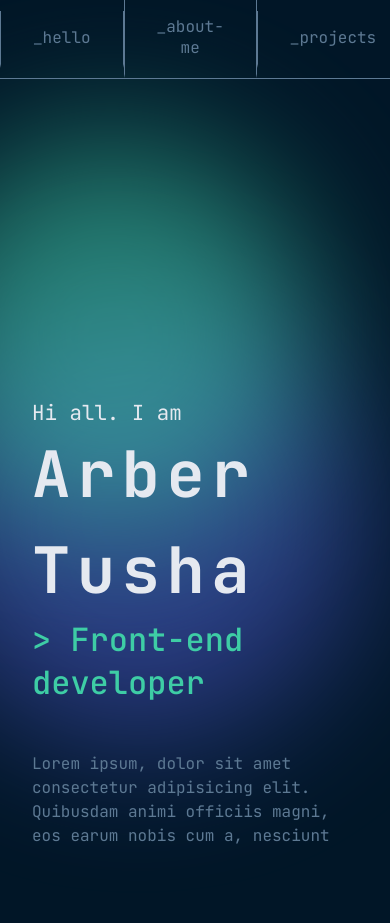
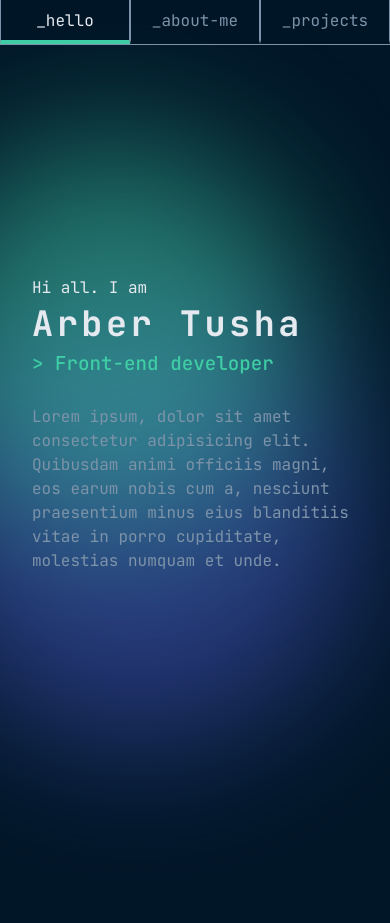
Before and after one commit to ArberTu474/glow-code-plus-portfolio-website, a plain HTML site: page index.html in a window 390 px wide. Shown: the top 923 px of the page. Drawn offline with Linux system fonts and the light colour scheme.

Commit message:
Added mobile styles and animation styles

```diff
--- a/index.html
+++ b/index.html
@@ -7,7 +7,6 @@
     <title>Portfolio</title>
   </head>
   <body>
-    <section class="first-page">
     <nav>
       <div class="container">
         <div class="links">
@@ -18,27 +17,28 @@
       </div>
     </nav>
 
+    <section class="first-page">
       <div class="circle second"></div>
       <div class="circle first"></div>
 
       <div class="container hero" id="hero">
-        <div class="hero-content"></div>
+        <div class="hero-content">
           <p class="hero-greeting">Hi all. I am</p>
           <h1 class="hero-name">Arber Tusha</h1>
           <p class="hero-job">> Front-end developer</p>
           <p class="hero-description">
             Lorem ipsum, dolor sit amet consectetur adipisicing elit. Quibusdam
             animi officiis magni, eos earum nobis cum a, nesciunt praesentium
-          minus eius blanditiis vitae in porro cupiditate, molestias numquam et
-          unde.
+            minus eius blanditiis vitae in porro cupiditate, molestias numquam
+            et unde.
           </p>
+        </div>
       </div>
     </section>
 
     <!------------------------------ Skills ------------------------------>
     <section class="skills section" id="skills">
       <div class="container">
-
         <!------------------------------ Skills Description ------------------------------>
         <div class="skills-header">
           <h2 class="title">About me</h2>
--- a/styles.css
+++ b/styles.css
@@ -1,12 +1,14 @@
 :root {
   --clr-primary: #3ecda5;
+  --clr-primary-transparent: #3ecda46e;
   --clr-secondary: #4d5bce;
 
   --clr-background: #011627;
+  --clr-background-transparent: #01162798;
 
   --clr-text: #e5e9f0;
   --clr-text-dark: #1a160f;
-  --clr-text-dimmer: #5d7993;
+  --clr-text-dimmer: #7d93a9;
 }
 
 /* jetbrains-mono */
@@ -88,6 +90,11 @@ li {
 
 nav {
   border-bottom: 1px solid var(--clr-text-dimmer);
+  position: sticky;
+  top: 0;
+  z-index: 100;
+  backdrop-filter: blur(16px);
+  background-color: var(--clr-background-transparent);
 }
 
 .logo {
@@ -111,22 +118,16 @@ nav {
   border-bottom: 4px solid transparent;
 }
 
-.links a .selected {
-  padding: 1em 2em;
-  border-left: 1px solid var(--clr-text-dimmer);
-  border-right: 1px solid var(--clr-text-dimmer);
-  border-bottom: 4px solid transparent;
-}
-
 .links a:hover {
   border-bottom: 4px solid var(--clr-primary);
   color: var(--clr-text);
 }
 
 .hero {
+  height: 90%;
   display: flex;
   flex-direction: column;
-  margin: 20rem auto;
+  justify-content: center;
 }
 
 .hero-greeting {
@@ -140,7 +141,7 @@ nav {
 }
 
 .hero-job {
-  font-size: 2em;
+  font-size: 2rem;
   color: var(--clr-primary);
   font-weight: 500;
   margin-bottom: 1.5em;
@@ -205,6 +206,15 @@ nav {
   background-color: var(--clr-background);
   border: 1px solid var(--clr-text-dimmer);
   width: 100%;
+  transition: 300ms;
+}
+
+.card:hover {
+  transform: translateY(-15px);
+
+  .card-header {
+    background-color: var(--clr-primary-transparent);
+  }
 }
 
 .card-header {
@@ -214,6 +224,7 @@ nav {
 
   padding: 1em 1em;
   border-bottom: 1px solid var(--clr-text-dimmer);
+  transition: 300ms;
 }
 
 .card-content {
@@ -300,6 +311,32 @@ footer p {
 }
 
 @media screen and (max-width: 750px) {
+  .links a {
+    padding: 0.6em 1em;
+  }
+
+  /* --------------------------------------- */
+
+  .hero-description {
+    font-size: 1rem;
+  }
+
+  .hero-greeting {
+    font-size: 1em;
+  }
+
+  .hero-name {
+    font-size: 2.2rem;
+  }
+
+  .hero-job {
+    font-size: 1.2rem;
+  }
+
+  .circle {
+    opacity: 0.5;
+  }
+
   .cards {
     grid-template-columns: 1fr;
   }
```
Lines whose indentation alone changed are shown as unchanged.
